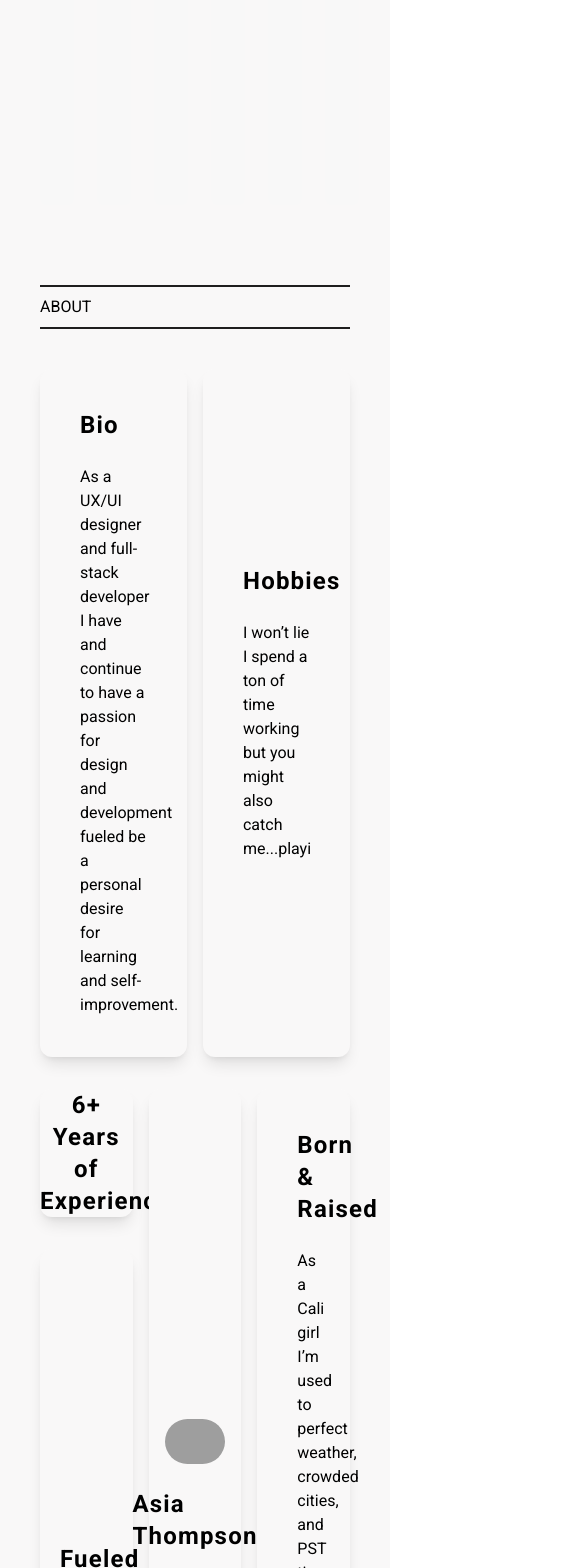
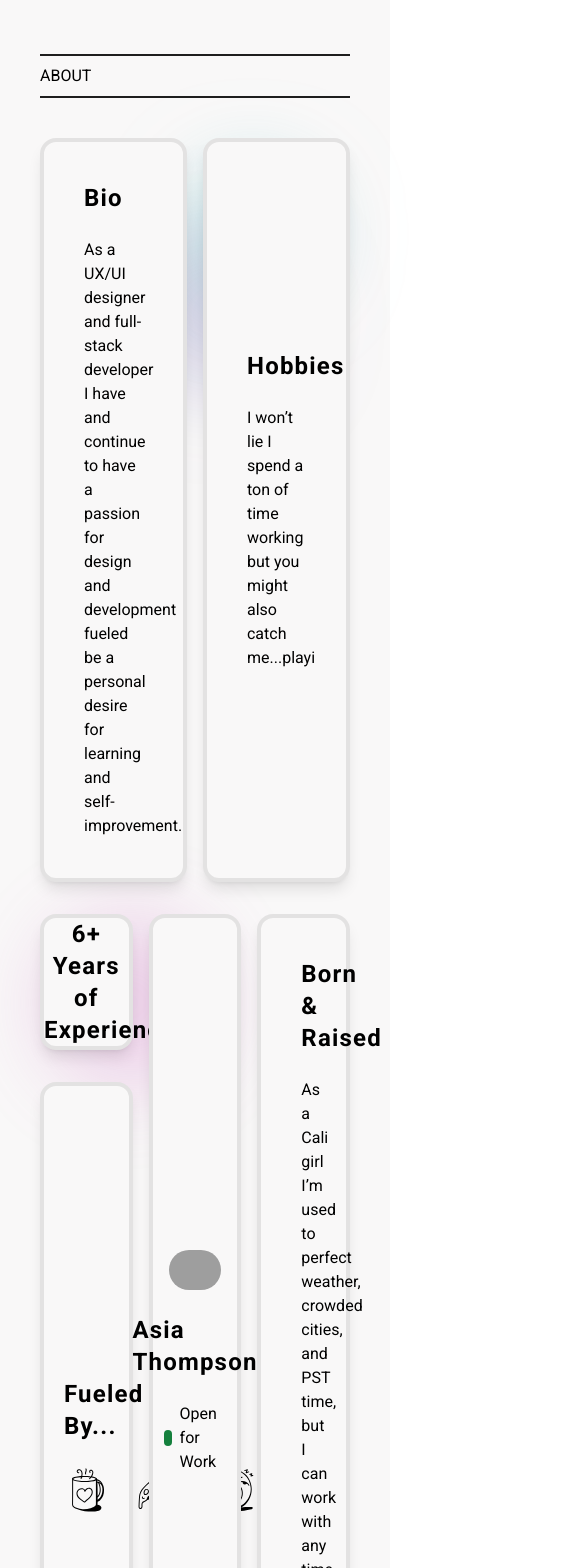
Before and after one commit to asiasOnline/asia-thompson-portfolio, a Next.js app: page / in a window 390 px wide. Shown: the part 5320-6888 px from the top of the page, 585 px wide, since content can reach past the window. Built offline with nearby package versions, Linux system fonts and the light colour scheme; grey boxes are pictures that could not be loaded.

Commit message:
Add animated gradient behind About component cards and modify cards border and shadow

```diff
--- a/components/About.tsx
+++ b/components/About.tsx
@@ -77,7 +77,16 @@ const About = () => {
   return (
     <div id="about">
         <PageHeader title="About"/>
-        <BentoGrid className="max-w-7xl mx-auto md:auto-rows-[8rem] gap-y-8 gap-x-4" >
+        <div className='relative w-full'>
+          <div className='absolute top-1/3 -left-4 w-40 h-40 md:w-2/3 md:h-2/3 bg-steelPink rounded-full filter blur-2xl opacity-25 animate-gradientAnimation
+            dark:mix-blend-screen dark:opacity-35'></div>
+            <div className='
+            absolute top-24 left-24 w-40 h-40 md:w-2/3 md:h-2/3 bg-ultramarine rounded-full mix-blend-multiply filter blur-2xl opacity-15 animate-gradientAnimation animation-delay-2000
+            dark:bg-slateBlue dark:mix-blend-screen dark:opacity-25'></div>
+            <div className='
+            absolute top-0 right-0 w-40 h-40 md:w-2/3 md:h-2/3 bg-fountainBlue rounded-full mix-blend-multiply filter blur-2xl opacity-25 animate-gradientAnimation animation-delay-4000
+            dark:mix-blend-screen dark:opacity-35'></div>
+          <BentoGrid className="relative max-w-7xl mx-auto md:auto-rows-[8rem] gap-y-8 gap-x-4 z-10" >
             {/*About section - Top Row*/}
             <AboutCard className='p-10 col-span-3 row-span-2'>
                 <h3 className='text-2xl font-bold tracking-wider '>Bio</h3>
@@ -216,6 +225,7 @@ const About = () => {
 
           </BentoGrid>
         </div>
+    </div>
   )
 }
 
@@ -228,7 +238,7 @@ const AboutCard = ({
 }) => (
   <div
     className={cn(
-      "flex flex-col flex-1 place-content-center gap-6 w-full h-full min-h-[8rem] rounded-xl shadow-lg bg-white dark:bg-black dark:shadow-white",
+      "flex flex-col flex-1 place-content-center gap-6 w-full h-full min-h-[8rem] border-4 rounded-2xl border-black/10 shadow-lg bg-white dark:bg-black dark:border-white/10",
       className
     )}
   >
@@ -236,21 +246,4 @@ const AboutCard = ({
   </div>
 );
 
-const ImageSkeleton = ({
-  imageSrc,
-  altText
-}: {
-  imageSrc: StaticImport;
-  altText: string;
-}) => (
-  <div className="relative flex flex-1 w-full h-full min-h-[6rem] rounded-xl bg-gradient-to-br from-neutral-200 dark:from-neutral-900 dark:to-neutral-800 to-neutral-100">
-      <Image
-        src={imageSrc}
-        alt={altText}
-        fill
-        style={{objectFit: 'cover'}}
-      />
-  </div>
-);
-
 export default About
--- a/components/Hero.tsx
+++ b/components/Hero.tsx
@@ -26,7 +26,7 @@ const Hero = () => {
                 alt="Asia's profile avatar"
                 sizes="(min-width: 1280px) 20vw, 30vw"
                 style={{
-                  width: '100%',
+                  width: '160px',
                   height: 'auto',
                 }}
               />
```
Lines whose indentation alone changed are shown as unchanged.
